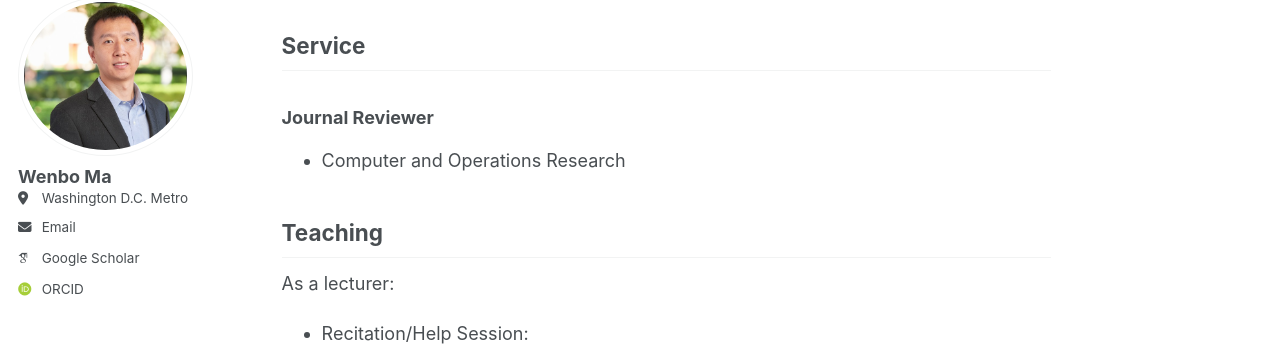
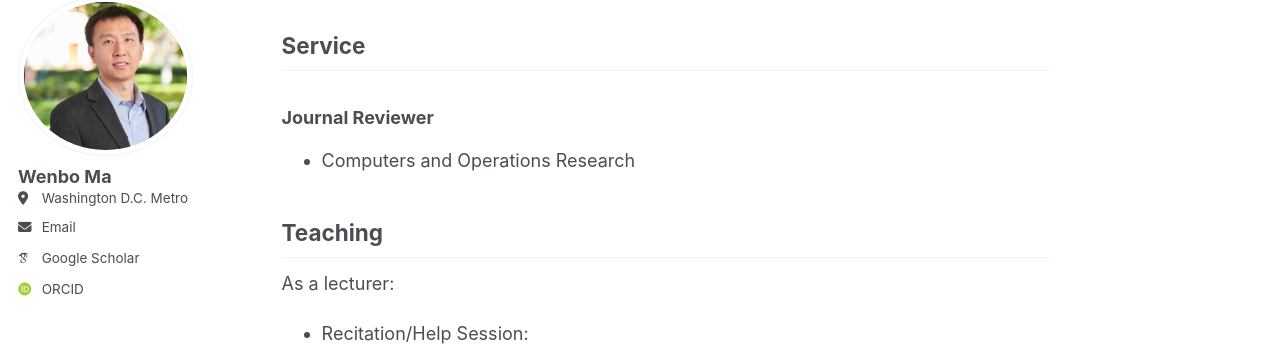
Before and after one commit to wenbo5565/wenbo5565.github.io, a Jekyll site: the page built from _pages/about.md, in a window 1280 px wide and 900 px high, scrolled down 2220 px. Shown: the part 110-456 px from the top of the window. Built offline with Jekyll 4.4.1, drawn with Linux system fonts in a browser that asks for light colours; some web fonts are replaced.

Commit message:
Update about.md

```diff
--- a/_pages/about.md
+++ b/_pages/about.md
@@ -64,7 +64,7 @@ Outside of work, I enjoy playing and watching sports — particularly tennis, sw
 
 ## Service <a id="service"></a>
 ### Journal Reviewer
-  - Computer and Operations Research
+  - Computers and Operations Research
 
 ## Teaching <a id="teaching"></a>
 As a lecturer:
```
